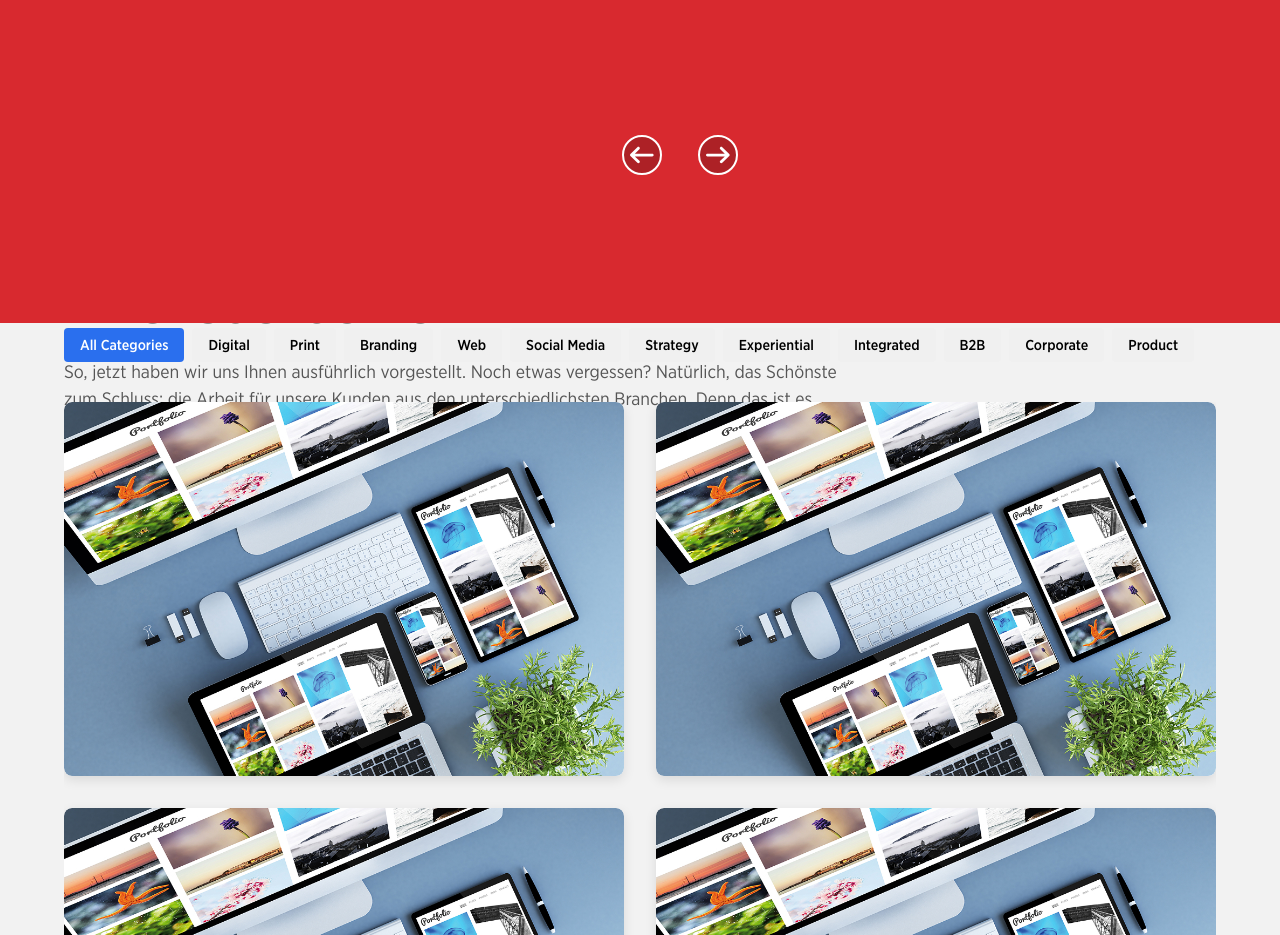
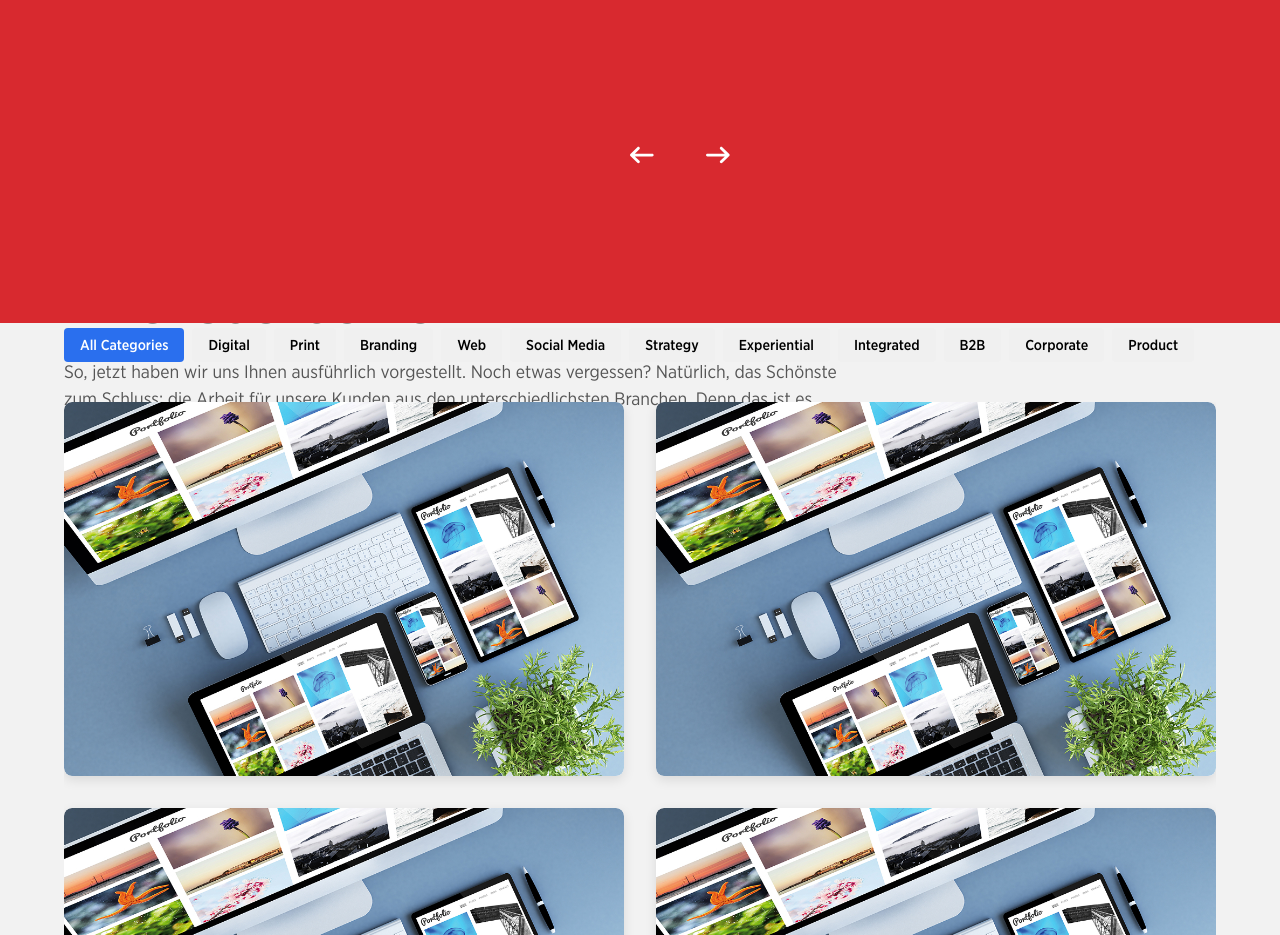
Before and after one commit to felixseeger/tz25, a Vue app: page / in a window 1280 px wide. Shown: the part 5680-6615 px from the top of the page. Built offline with nearby package versions, Linux system fonts and the light colour scheme; a web font is replaced by a local one.

Commit message:
UI improvement: Remove background and border from brand navigation buttons

```diff
--- a/src/assets/scss/components/_brand-section.scss
+++ b/src/assets/scss/components/_brand-section.scss
@@ -32,19 +32,19 @@
   .nav-button {
     width: 40px;
     height: 40px;
-    border: 2px solid white;
+    border: none;
     border-radius: 50%;
     display: flex;
     align-items: center;
     justify-content: center;
     cursor: pointer;
     transition: all 0.3s ease;
-    background-color: rgba(0, 0, 0, 0.2);
+    background-color: transparent;
     margin: 0 10px;
 
     &:hover {
       transform: scale(1.1);
-      background-color: rgba(0, 0, 0, 0.3);
+      /* Removed background-color for hover state */
     }
 
     &:disabled {
@@ -57,6 +57,7 @@
       height: 24px;
       filter: brightness(0) invert(1); /* Make the SVG white */
       transition: all 0.3s ease;
+      /* Ensure the arrow is white */
     }
   }
 }
```
